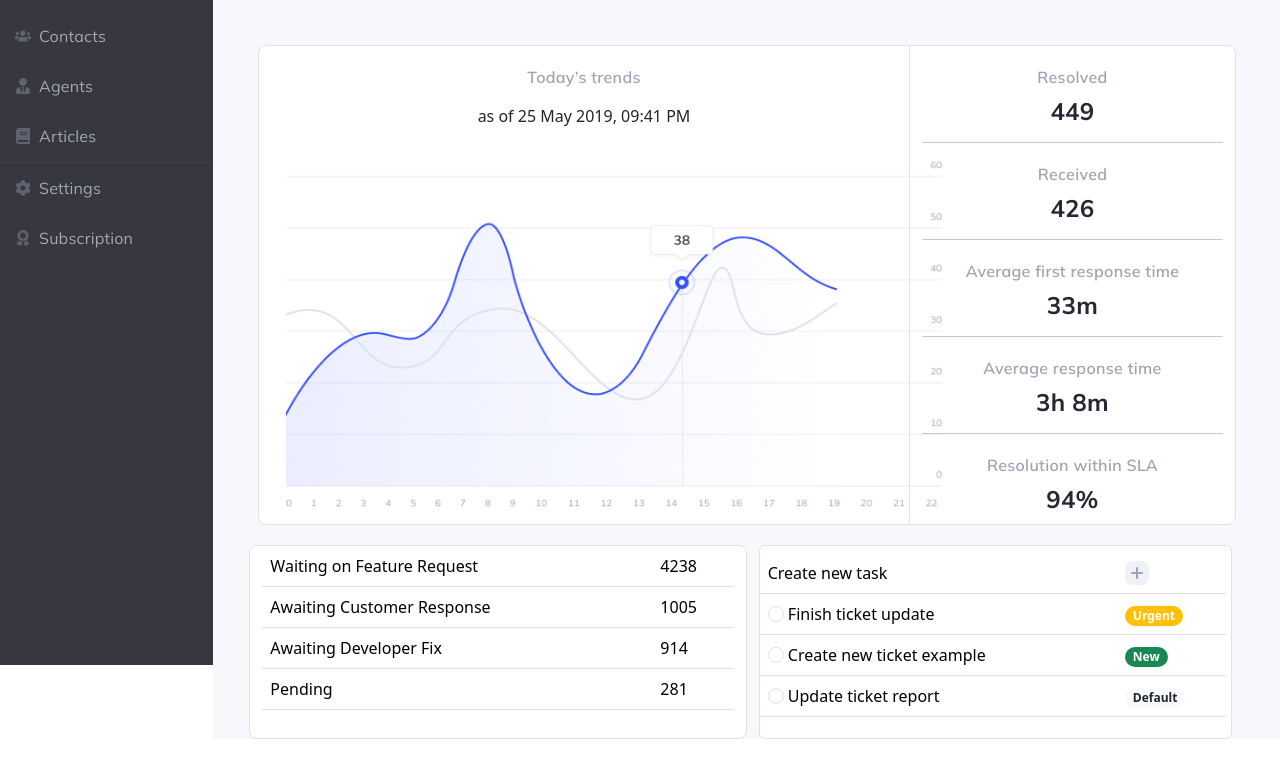
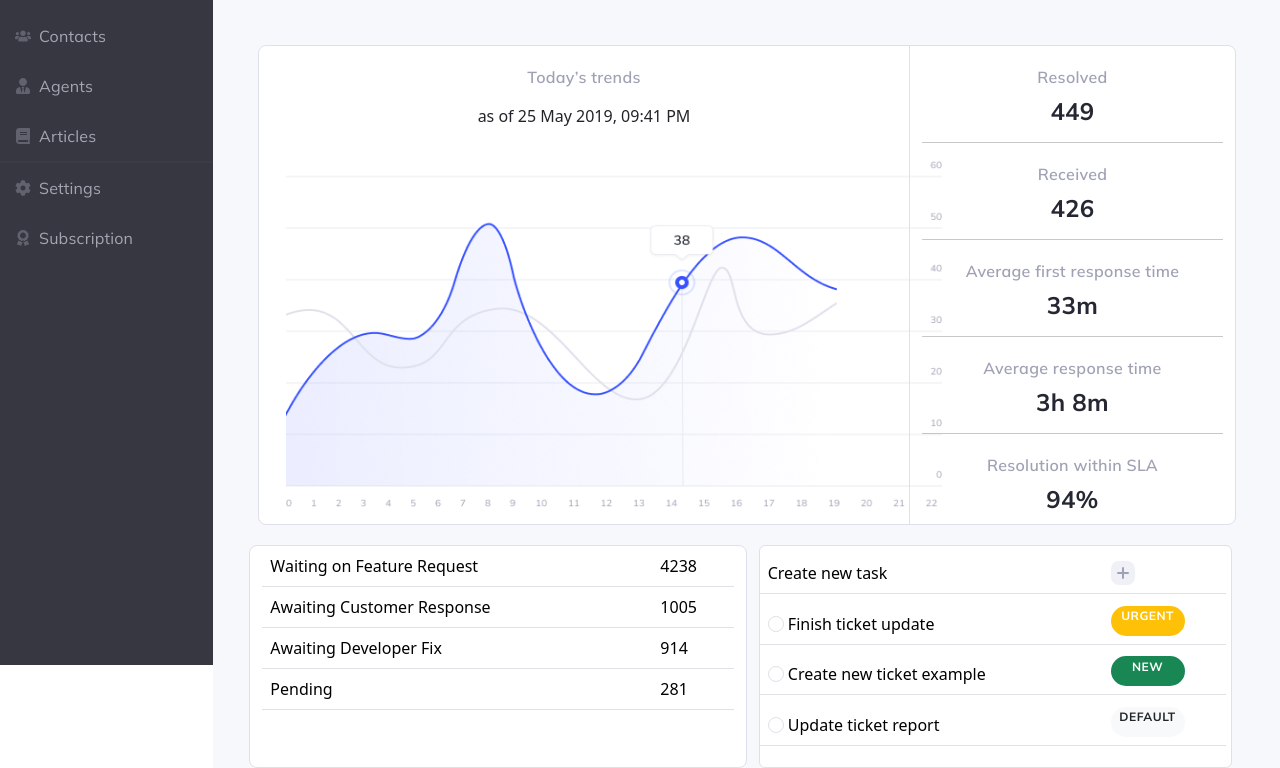
Before and after one commit to PouyanTaheri/bootsrap, a website: page public/index.html in a window 1280 px wide. Shown: the part 255-1023 px from the top of the page. Before the commit the page ends 994 px from the top, so only its background shows below. Drawn offline with nearby package versions, Linux system fonts and the light colour scheme; a web font is replaced by a local one.

Commit message:
Update main.css

```diff
--- a/public/assets/main.css
+++ b/public/assets/main.css
@@ -230,6 +230,7 @@ padding: 0px 24px !important;
   background: #FFF;
 }
 
+
 .USTickets{
   height: 150px;
   background-color: #FFF;
@@ -241,7 +242,19 @@ padding: 0px 24px !important;
   border-radius: 8px;
   border: 1px solid #DFE0EB;
   background-color: #FFF;
-  margin-bottom: 20px;
+}
+
+.badge{
+  width: 74px;
+  height: 30px;
+  color: var(--grayscale-white, #FFF);
+  text-align: center;
+  font-family: Mulish;
+  font-size: 11px;
+  font-style: normal;
+  font-weight: 700;
+  letter-spacing: 0.5px;
+  text-transform: uppercase;
 }
 
 /* Mobile Version <----------------  */
```
